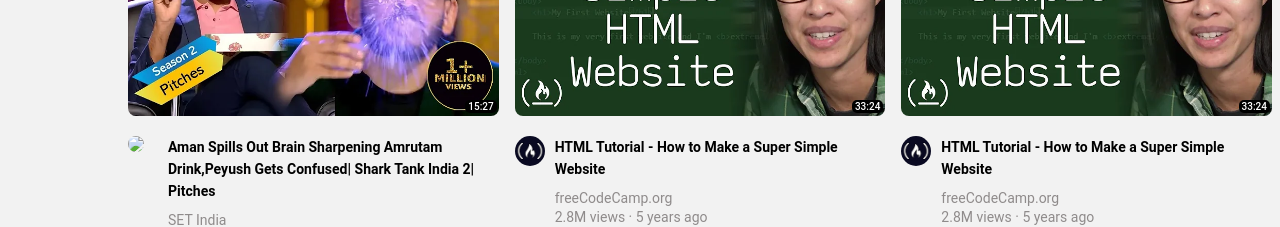
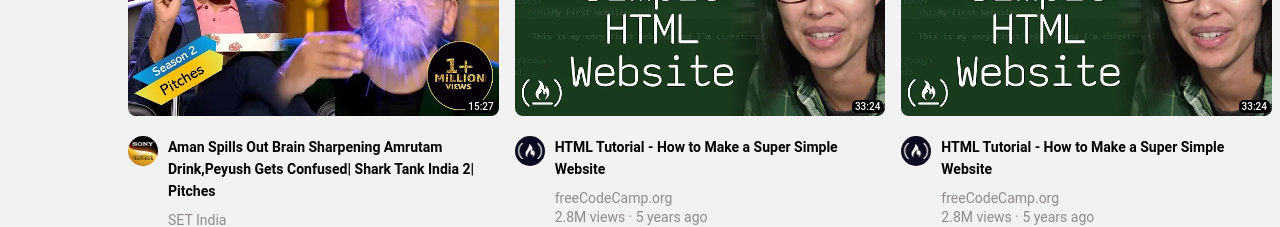
Before and after one commit to Ramjat19/Ram-Youtube-Clone, a plain HTML site: page index.html in a window 1280 px wide. Shown: the part 1220-1447 px from the top of the page. Drawn offline with Linux system fonts and the light colour scheme; a web font is replaced by a local one.

Commit message:
Update index.html

```diff
--- a/index.html
+++ b/index.html
@@ -276,7 +276,7 @@
                 </div>
                 <div class="video-info">
                     <a class="channel-profile" href="https://youtu.be/DFL5vbHePSI">
-                        <img class="channel-pic" src="pro1">
+                        <img class="channel-pic" src="pro1.jpg">
                     </a>
                     <div class="video-tag">
                         <p class="video-title">
```
